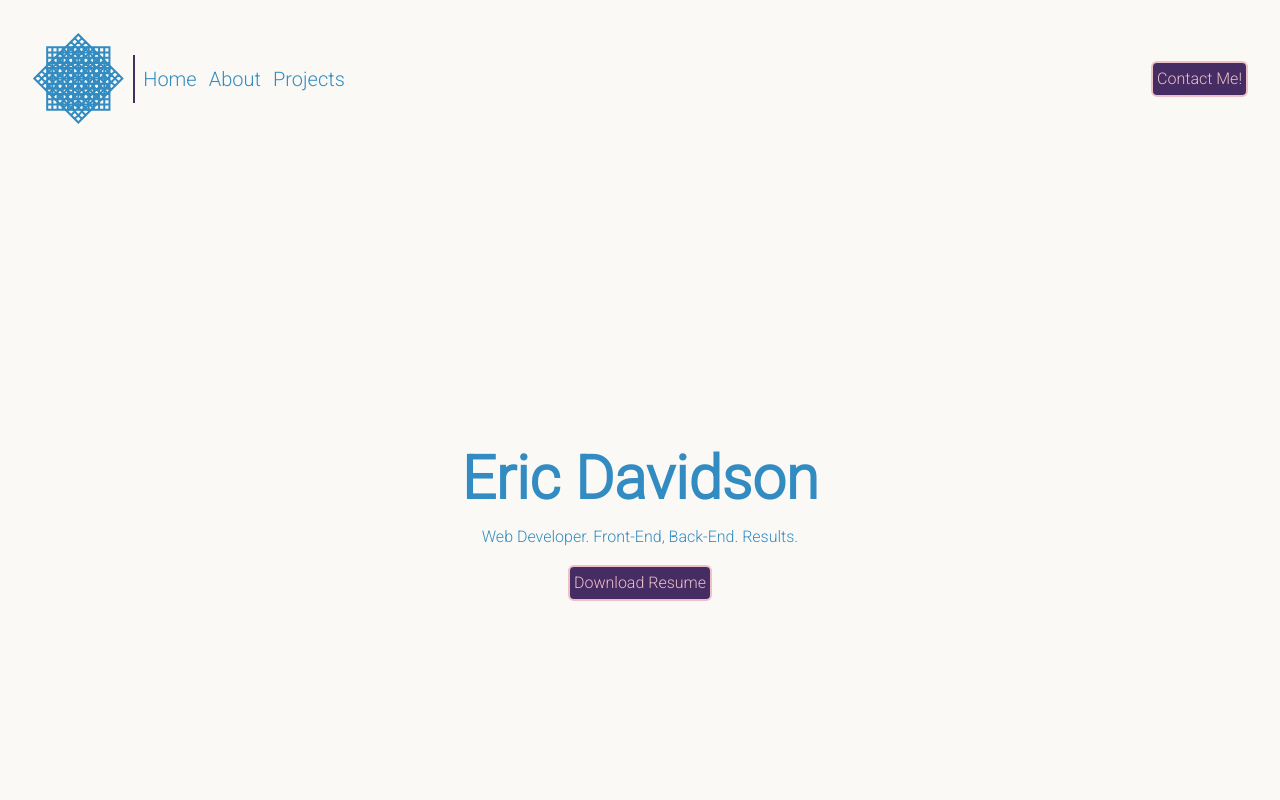
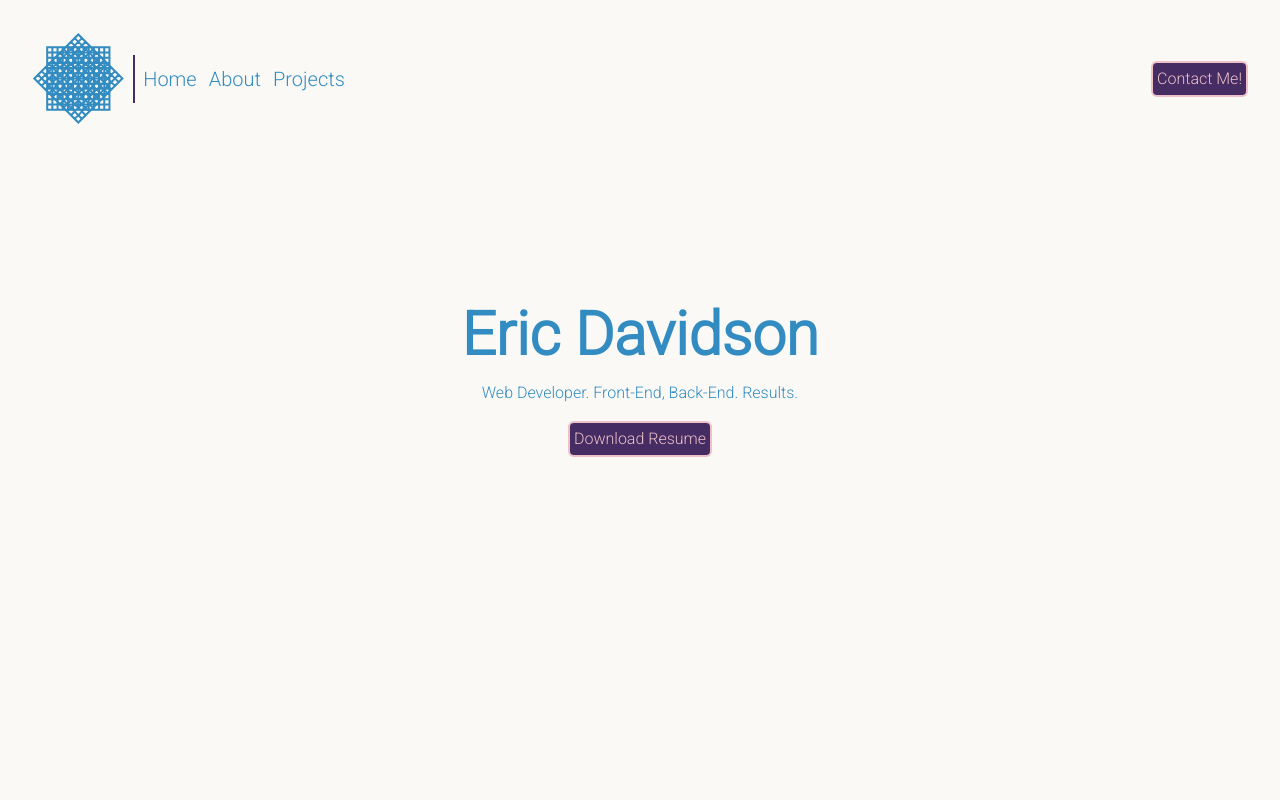
Before and after one commit to edavidson1410/portfolio_edavidson, a Next.js app: page / in a window 1280 px wide. Shown: the top 800 px of the page. Built offline with nearby package versions, Linux system fonts and the light colour scheme.

Commit message:
adjusted hero

```diff
--- a/src/app/components/HeroSection.jsx
+++ b/src/app/components/HeroSection.jsx
@@ -6,7 +6,7 @@ const HeroSection = () => {
   const headerTransition = "";
 
   return (
-    <section className="flex justify-center h-screen" id="hero">
+    <section className="flex justify-center h-screen relative bottom-36" id="hero">
     {/* offcenter */}
       <div className="flex flex-col gap-4 content-center justify-center">
         <h1 className="text-6xl font-black animate">Eric Davidson</h1>
```
